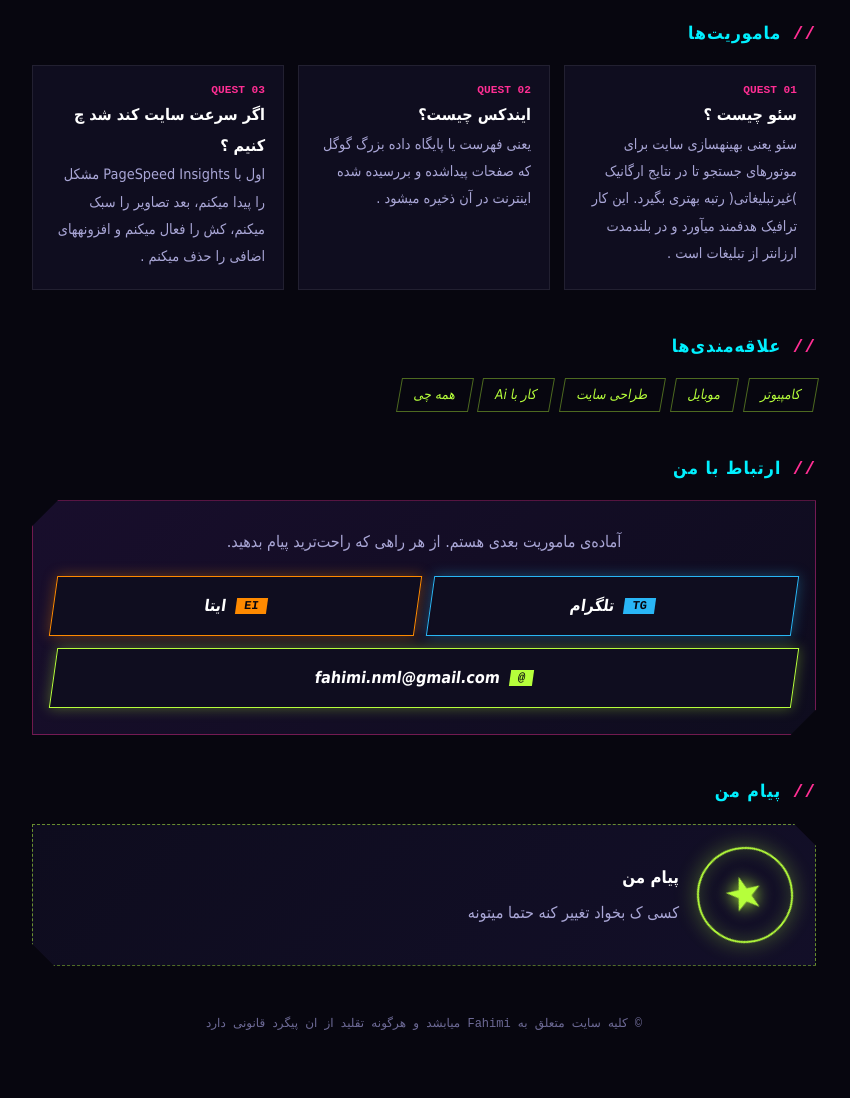
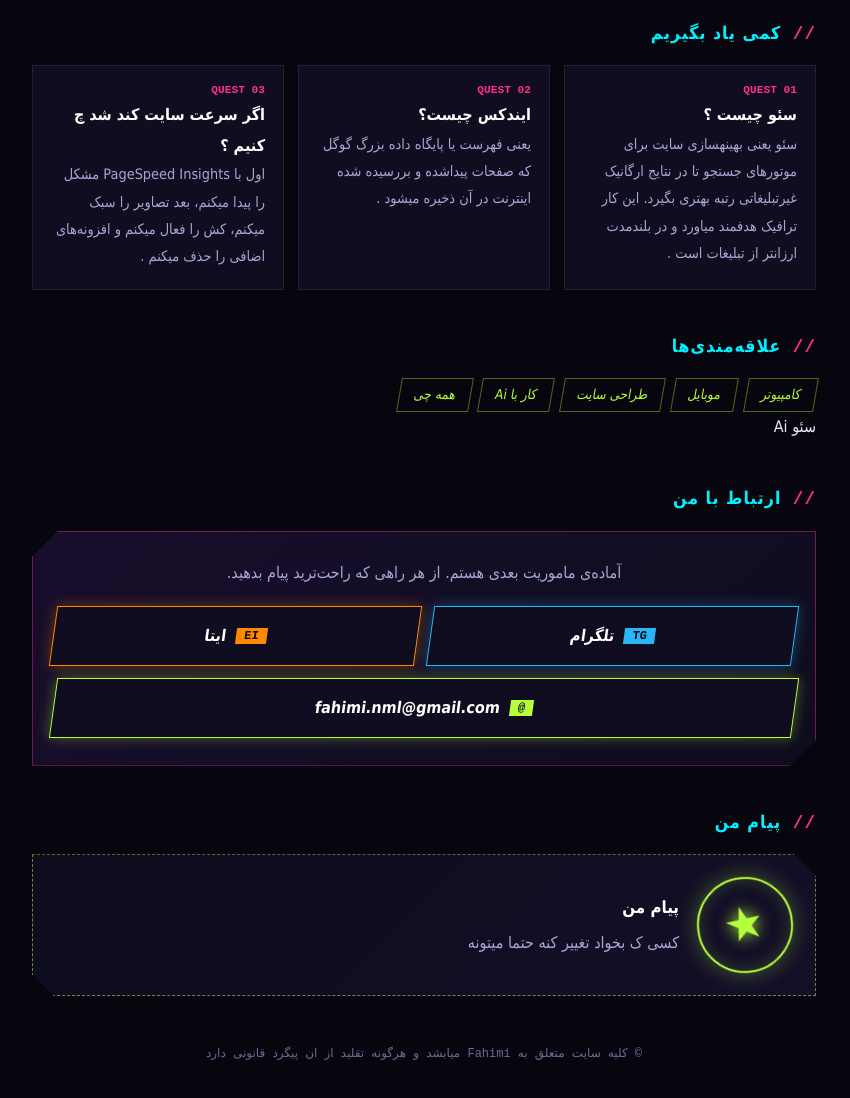
Before and after one commit to NemoneKarr/NemoneKarr.github.io, a plain HTML site: page index.html in a window 1280 px wide. Shown: the part 860-1958 px from the top of the page, without its empty margins (216-1066 px from the left). Drawn offline with Linux system fonts and the light colour scheme.

Commit message:
Update index.html

```diff
--- a/index.html
+++ b/index.html
@@ -102,18 +102,18 @@ footer{text-align:center;color:#6d6a96;font:.75rem monospace;margin-top:50px}
     <div class="stat"><div><span> کار با Ai</span><span>60%</span></div><div class="bar"><i style="width:60%"></i></div></div>
   </div>
 
-  <h2>ماموریت‌ها</h2>
+  <h2>کمی یاد بگیریم </h2>
   <div class="cards">
     <div class="q"><small>QUEST 01</small><b>سئو چیست ؟</b><p> سئو یعنی بهینهسازی سایت برای موتورهای جستجو تا در نتایج ارگانیک
-)غیرتبلیغاتی( رتبه بهتری بگیرد. این کار ترافیک هدفمند میآورد و در بلندمدت ارزانتر از تبلیغات
+غیرتبلیغاتی رتبه بهتری بگیرد. این کار ترافیک هدفمند میاورد و در بلندمدت ارزانتر از تبلیغات
 است .</p></div>
     <div class="q"><small>QUEST 02</small><b>ایندکس چیست؟</b><p>یعنی فهرست یا پایگاه داده بزرگ گوگل که صفحات پیداشده و بررسیده شده اینترنت در آن ذخیره میشود  .</p></div>
     <div class="q"><small>QUEST 03</small><b>اگر سرعت سایت کند شد چ کنیم ؟</b><p>اول با PageSpeed Insights مشکل را پیدا میکنم، بعد تصاویر را سبک
-میکنم، کش را فعال میکنم و افزونههای اضافی را حذف میکنم  .</p></div>
+میکنم، کش را فعال میکنم و افزونه‌های اضافی را حذف میکنم  .</p></div>
   </div>
 
   <h2>علاقه‌مندی‌ها</h2>
-  <div class="badges"><span>کامپیوتر</span><span>موبایل</span><span>طراحی سایت</span><span>کار با Ai</span><span>همه چی</span></div>
+  <div class="badges"><span>کامپیوتر</span><span>موبایل</span><span>طراحی سایت</span><span>کار با Ai</span><span>همه چی</span></div>سئو Ai</span><span>
 
   <h2 id="contact">ارتباط با من</h2>
   <div class="contact">
```
